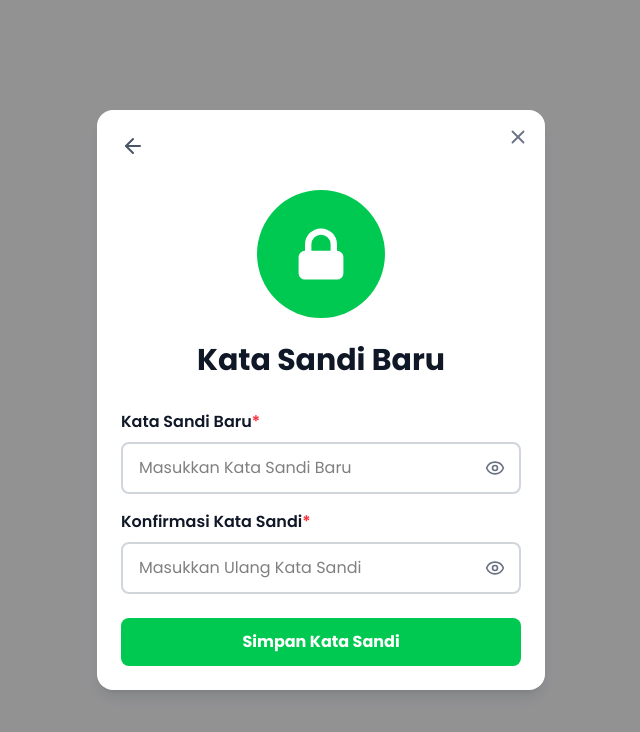
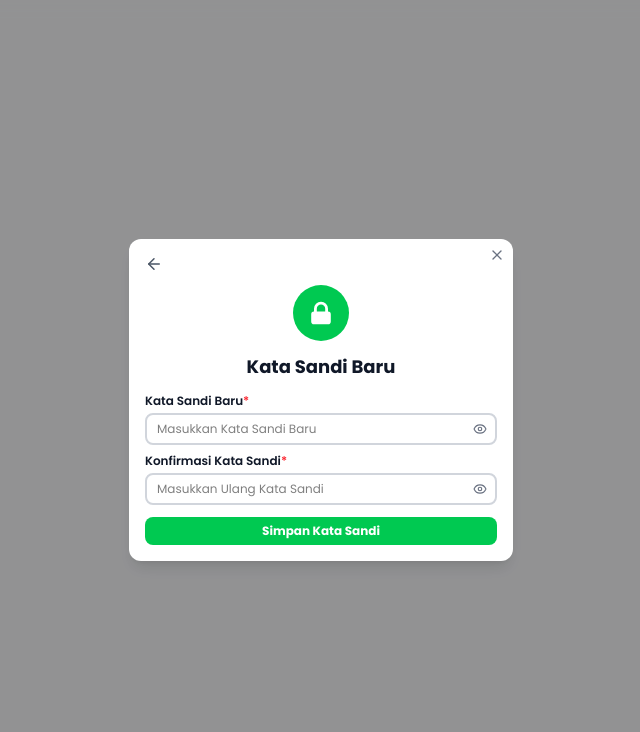
Before and after one commit to alfiameilaniputri/frontend-warung-alzhim, a React (Vite) app: page /reset-password/1 in a window 1280 px wide. Shown: the top 732 px of the page, without its empty margins (319-959 px from the left). Built offline with nearby package versions, Linux system fonts and the light colour scheme.

Commit message:
terapkan modal masukan kata sandi baru

```diff
--- a/src/components/ResetPasswordModal.jsx
+++ b/src/components/ResetPasswordModal.jsx
@@ -22,7 +22,6 @@ export default function ResetPasswordModal({ onClose, token }) {
     }
 
     try {
-      // kirim data ke backend
       const response = await fetch(
         `${API_URL}/api/auth/reset-password/${token}`,
         {
@@ -31,7 +30,7 @@ export default function ResetPasswordModal({ onClose, token }) {
             "Content-Type": "application/json",
           },
           body: JSON.stringify({
-            token, // kirim token
+            token,
             password: formData.newPassword,
           }),
         }
@@ -51,26 +50,26 @@ export default function ResetPasswordModal({ onClose, token }) {
   };
 
   return (
-    <div className="fixed inset-0 bg-black/40 backdrop-blur-sm flex items-center justify-center z-50">
-      <div className="bg-white w-full max-w-md rounded-2xl p-6 shadow-lg relative animate-fadeIn">
+    <div className="fixed inset-0 bg-black/40 backdrop-blur-sm flex items-center justify-center z-50 p-4">
+      <div className="bg-white w-full max-w-xs sm:max-w-sm rounded-xl p-4 shadow-lg relative">
         <button
           onClick={onClose}
-          className="absolute top-4 right-4 text-gray-500 hover:text-gray-700"
+          className="absolute top-2 right-2 text-gray-500 hover:text-gray-700"
         >
-          <X size={22} />
+          <X size={16} />
         </button>
 
         <button
           onClick={onClose}
-          className="text-gray-600 hover:text-gray-800 mb-8"
+          className="text-gray-600 hover:text-gray-800 mb-3"
         >
-          <ArrowLeft size={24} />
+          <ArrowLeft size={18} />
         </button>
 
-        <div className="flex justify-center mb-6">
-          <div className="w-32 h-32 bg-green-500 rounded-full flex items-center justify-center">
+        <div className="flex justify-center mb-3">
+          <div className="w-14 h-14 bg-green-500 rounded-full flex items-center justify-center">
             <svg
-              className="w-16 h-16 text-white"
+              className="w-7 h-7 text-white"
               fill="currentColor"
               viewBox="0 0 20 20"
             >
@@ -83,13 +82,12 @@ export default function ResetPasswordModal({ onClose, token }) {
           </div>
         </div>
 
-        <div className="max-w-xl mx-auto">
-          <h1 className="text-3xl font-bold text-gray-900 mb-8 text-center">
+        <h1 className="text-lg font-bold text-gray-900 mb-3 text-center">
           Kata Sandi Baru
         </h1>
 
-          <div className="mb-4">
-            <label className="block mb-2 font-semibold text-gray-900">
+        <div className="mb-2">
+          <label className="block mb-1 font-semibold text-gray-900 text-xs">
             Kata Sandi Baru<span className="text-red-500">*</span>
           </label>
           <div className="relative">
@@ -99,20 +97,20 @@ export default function ResetPasswordModal({ onClose, token }) {
               value={formData.newPassword}
               onChange={handleChange}
               placeholder="Masukkan Kata Sandi Baru"
-                className="w-full border-2 border-gray-300 rounded-lg px-4 py-3 pr-12 text-base focus:outline-none focus:ring-2 focus:ring-green-400 focus:border-transparent transition"
+              className="w-full border-2 border-gray-300 rounded-lg px-2.5 py-1.5 pr-9 text-xs focus:outline-none focus:ring-2 focus:ring-green-400 focus:border-transparent transition"
             />
             <button
               type="button"
               onClick={() => setShowPassword(!showPassword)}
-                className="absolute right-4 top-1/2 -translate-y-1/2 text-gray-500 hover:text-gray-700"
+              className="absolute right-2.5 top-1/2 -translate-y-1/2 text-gray-500 hover:text-gray-700"
             >
-                {showPassword ? <EyeOff size={20} /> : <Eye size={20} />}
+              {showPassword ? <EyeOff size={14} /> : <Eye size={14} />}
             </button>
           </div>
         </div>
 
-          <div className="mb-6">
-            <label className="block mb-2 font-semibold text-gray-900">
+        <div className="mb-3">
+          <label className="block mb-1 font-semibold text-gray-900 text-xs">
             Konfirmasi Kata Sandi<span className="text-red-500">*</span>
           </label>
           <div className="relative">
@@ -122,26 +120,25 @@ export default function ResetPasswordModal({ onClose, token }) {
               value={formData.confirmPassword}
               onChange={handleChange}
               placeholder="Masukkan Ulang Kata Sandi"
-                className="w-full border-2 border-gray-300 rounded-lg px-4 py-3 pr-12 text-base focus:outline-none focus:ring-2 focus:ring-green-400 focus:border-transparent transition"
+              className="w-full border-2 border-gray-300 rounded-lg px-2.5 py-1.5 pr-9 text-xs focus:outline-none focus:ring-2 focus:ring-green-400 focus:border-transparent transition"
             />
             <button
               type="button"
               onClick={() => setShowConfirmPassword(!showConfirmPassword)}
-                className="absolute right-4 top-1/2 -translate-y-1/2 text-gray-500 hover:text-gray-700"
+              className="absolute right-2.5 top-1/2 -translate-y-1/2 text-gray-500 hover:text-gray-700"
             >
-                {showConfirmPassword ? <EyeOff size={20} /> : <Eye size={20} />}
+              {showConfirmPassword ? <EyeOff size={14} /> : <Eye size={14} />}
             </button>
           </div>
         </div>
 
         <button
           onClick={handleSimpan}
-            className="w-full bg-green-500 hover:bg-green-600 text-white font-bold py-3 rounded-lg transition duration-200"
+          className="w-full bg-green-500 hover:bg-green-600 text-white font-bold py-1.5 rounded-lg transition duration-200 text-xs"
         >
           Simpan Kata Sandi
         </button>
       </div>
     </div>
-    </div>
   );
 }
```
Lines whose indentation alone changed are shown as unchanged.
